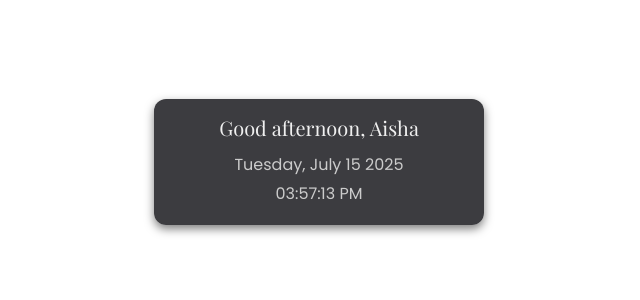
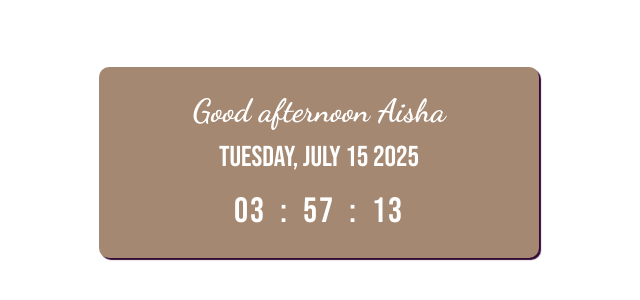
Before and after one commit to ashiaisha/notion, a plain HTML site: page greeting.html in a window 1280 px wide. Shown: the part 238-538 px from the top of the page, without its empty margins (321-961 px from the left). Drawn offline with nearby package versions, Linux system fonts and the light colour scheme.

Commit message:
Update greeting.html

```diff
--- a/greeting.html
+++ b/greeting.html
@@ -1,145 +1,109 @@
 <!DOCTYPE html>
 <html lang="en">
 <head>
-  <meta charset="UTF-8" />
-  <meta name="viewport" content="width=device-width, initial-scale=1" />
-  <title>greeting widget for notion</title>
-  <link href="https://fonts.googleapis.com/css2?family=Playfair+Display&family=Poppins&display=swap" rel="stylesheet" />
+  <meta charset="UTF-8">
+  <meta name="viewport" content="width=device-width, initial-scale=1">
+  <title>Greeting Widget</title>
+  <link href="https://fonts.googleapis.com/css2?family=Dancing+Script:wght@700&family=Bebas+Neue&display=swap" rel="stylesheet">
   <style>
-    @keyframes fadeIn {
-      from { opacity: 0; transform: translateY(10px);}
-      to { opacity: 1; transform: translateY(0);}
-    }
-
-    @keyframes shimmer {
-      0% {
-        background-position: -200px 0;
-      }
-      100% {
-        background-position: 200px 0;
-      }
-    }
-
     body {
       margin: 0;
-      padding: 0;
-      height: 100vh;
       background: transparent;
-      font-family: 'Poppins', sans-serif;
+      font-family: 'Bebas Neue', sans-serif;
+      color: #fff;
       display: flex;
       justify-content: center;
       align-items: center;
-      color: #e0e0e0;
+      height: 100vh;
     }
 
     .card {
-      background-color: rgba(26, 27, 31, 0.85);
-      padding: 15px 25px;
-      border-radius: 12px;
-      box-shadow: 0 4px 10px rgba(0,0,0,0.5);
+      background: #a48871; /* Beige background */
+      width: 85vw;
+      max-width: 380px;
+      border-radius: 10px;
+      padding: 25px 30px;
+      box-shadow: 2px 2px 1px 0px #330835;
       text-align: center;
-      max-width: 320px;
-      width: 280px;
-      user-select: none;
-      opacity: 0;
-      animation: fadeIn 0.8s ease forwards;
     }
 
-    .loading {
-      display: inline-block;
-      width: 180px;
-      height: 1.25em;
-      border-radius: 6px;
-      background: linear-gradient(90deg, #2a2b2f 25%, #3b3c40 50%, #2a2b2f 75%);
-      background-size: 200% 100%;
-      animation: shimmer 1.5s infinite;
-      margin: 8px auto;
+    .greet {
+      font-family: 'Dancing Script', cursive;
+      font-size: 2rem;
+      margin-bottom: 10px;
     }
 
-    .greeting {
-      font-family: 'Playfair Display', serif;
-      font-size: 1.25rem;
-      margin-bottom: 8px;
-      font-weight: 300;
-      color: #f0f0f0;
-      min-height: 1.5em;
+    .date {
+      font-family: 'Bebas Neue', sans-serif;
+      font-size: 1.8rem;
+      margin-bottom: 15px;
     }
 
-    .date,
-    .time {
-      font-size: 1rem;
-      margin: 4px 0;
-      font-weight: 300;
-      color: #ccc;
-      min-height: 1.25em;
+    .clock {
+      font-size: 2.2rem;
+      font-family: 'Bebas Neue', sans-serif;
+      letter-spacing: 2px;
     }
 
-    @media (max-width: 600px) {
-      .card {
-        width: 90vw;
-      }
+    .time {
+      display: inline-block;
+      min-width: 35px;
+    }
+
+    .colon {
+      padding: 0 5px;
     }
   </style>
 </head>
 <body>
-  <div class="card" aria-label="Greeting and time">
-    <div class="greeting loading" id="greet"></div>
-    <div class="date loading" id="date"></div>
-    <div class="time loading" id="time"></div>
+  <div class="card">
+    <div class="greet" id="greet">Hi Aisha</div>
+    <div class="date" id="date">Loading date...</div>
+    <div class="clock">
+      <span class="time" id="hour">--</span>
+      <span class="colon">:</span>
+      <span class="time" id="min">--</span>
+      <span class="colon">:</span>
+      <span class="time" id="sec">--</span>
+    </div>
   </div>
 
   <script>
+    function formatDate(dateObj) {
+      const days = ["Sunday", "Monday", "Tuesday", "Wednesday", "Thursday", "Friday", "Saturday"];
+      const months = ["January", "February", "March", "April", "May", "June",
+                      "July", "August", "September", "October", "November", "December"];
+      const day = days[dateObj.getDay()];
+      const date = dateObj.getDate();
+      const month = months[dateObj.getMonth()];
+      const year = dateObj.getFullYear();
+      return `${day}, ${month} ${date} ${year}`;
+    }
+
     function updateClock() {
       const now = new Date();
+      const hours = now.getHours();
+      const mins = now.getMinutes();
+      const secs = now.getSeconds();
 
-      const greetEl = document.getElementById('greet');
-      const dateEl = document.getElementById('date');
-      const timeEl = document.getElementById('time');
+      // Greeting
+      let greetText = "Hi Aisha";
+      if (hours < 12) greetText = "Good morning Aisha";
+      else if (hours < 18) greetText = "Good afternoon Aisha";
+      else greetText = "Good evening Aisha";
+      document.getElementById("greet").textContent = greetText;
 
-      if (greetEl.classList.contains('loading')) {
-        greetEl.classList.remove('loading');
-        dateEl.classList.remove('loading');
-        timeEl.classList.remove('loading');
-      }
+      // Date
+      document.getElementById("date").textContent = formatDate(now);
 
-      // Manual date format: Monday, July 14 2025 (no comma before year)
-      const days = ['Sunday', 'Monday', 'Tuesday', 'Wednesday', 'Thursday', 'Friday', 'Saturday'];
-      const months = [
-        'January', 'February', 'March', 'April', 'May', 'June',
-        'July', 'August', 'September', 'October', 'November', 'December'
-      ];
-
-      const dayName = days[now.getDay()];
-      const monthName = months[now.getMonth()];
-      const dayNum = now.getDate();
-      const year = now.getFullYear();
-
-      const formattedDate = `${dayName}, ${monthName} ${dayNum} ${year}`;
-      dateEl.textContent = formattedDate;
-
-      // Time with AM/PM
-      let hours = now.getHours();
-      let minutes = now.getMinutes();
-      let seconds = now.getSeconds();
-      const ampm = hours >= 12 ? 'PM' : 'AM';
-      hours = hours % 12 || 12;
-
-      const timeString = `${hours.toString().padStart(2, '0')}:${minutes
-        .toString()
-        .padStart(2, '0')}:${seconds.toString().padStart(2, '0')} ${ampm}`;
-      timeEl.textContent = timeString;
-
-      // Greeting with emojis
-      let greetingText = '';
-      if (now.getHours() < 12) greetingText = 'Good morning, Aisha';
-      else if (now.getHours() < 17) greetingText = 'Good afternoon, Aisha';
-      else greetingText = 'Good evening, Aisha';
-
-      greetEl.textContent = greetingText;
-
-      setTimeout(updateClock, 1000);
+      // Time
+      const format = n => n.toString().padStart(2, "0");
+      document.getElementById("hour").textContent = format(hours % 12 || 12);
+      document.getElementById("min").textContent = format(mins);
+      document.getElementById("sec").textContent = format(secs);
     }
 
+    setInterval(updateClock, 1000);
     updateClock();
   </script>
 </body>
```
